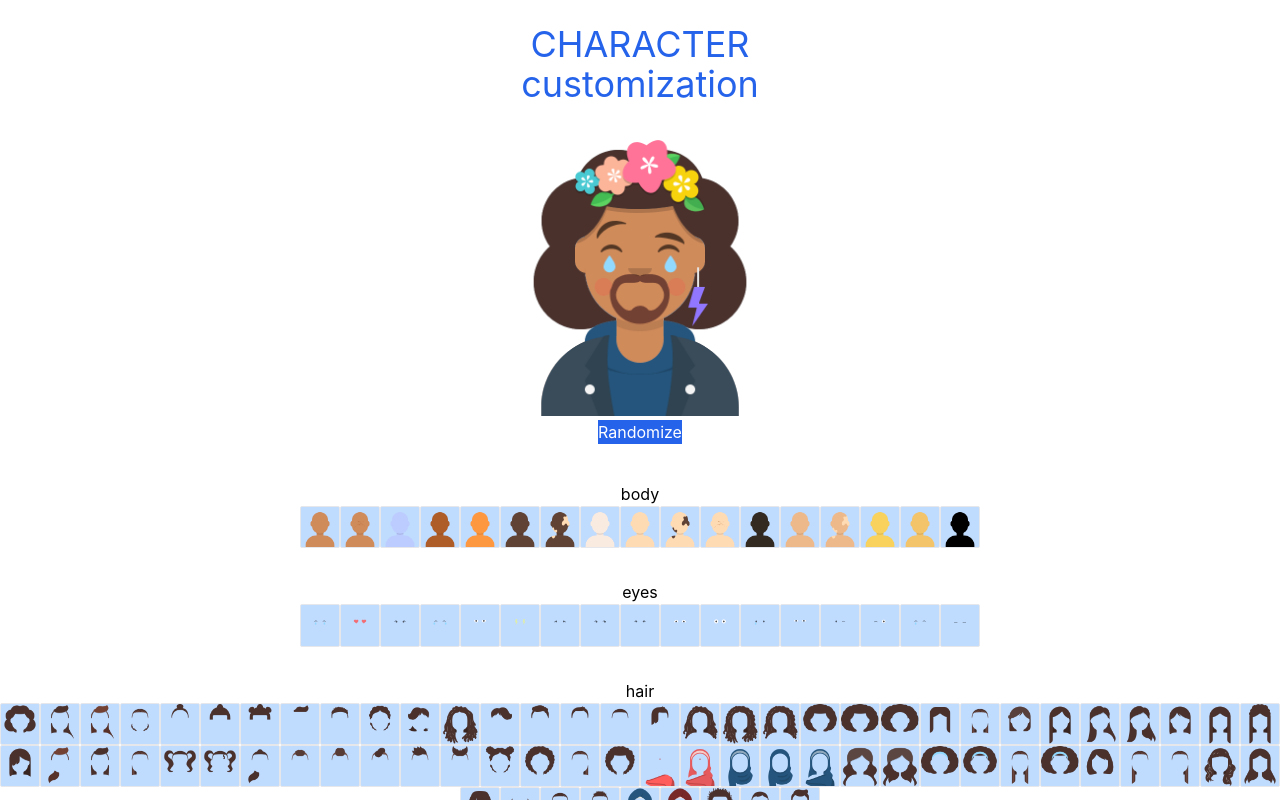
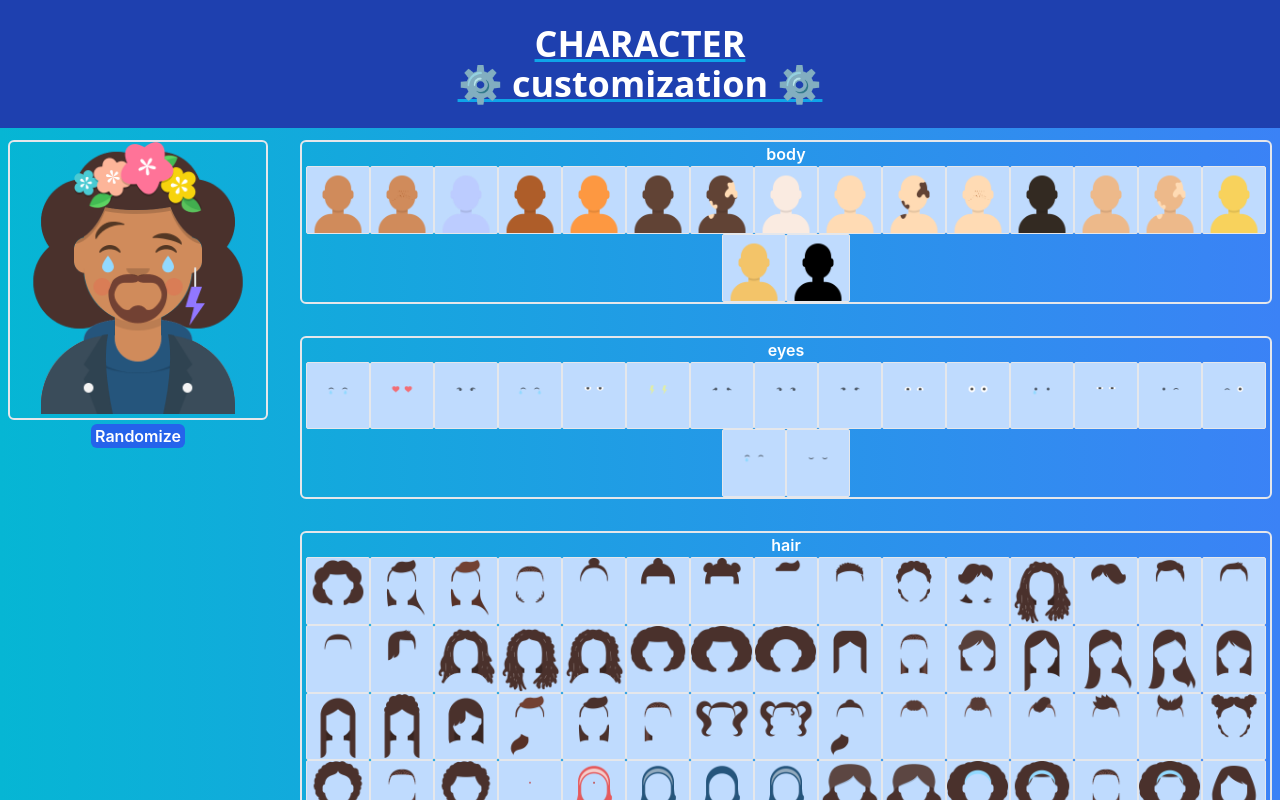
Before and after one commit to hainx1610/char-builder, a React (Create React App) app: page / in a window 1280 px wide. Shown: the top 800 px of the page. Built offline with nearby package versions, Linux system fonts and the light colour scheme.

Commit message:
add some colors to the UI

```diff
--- a/src/App.js
+++ b/src/App.js
@@ -20,7 +20,7 @@ const total = {
 
 function Avatar({ avatarObj }) {
   return (
-    <div className="relative h-[280px] w-[260px]">
+    <div className="relative h-[280px] w-[260px] rounded-md  border-2">
       {Object.entries(avatarObj).map((item, index) => {
         const [listName, number] = item;
         let subfolder = listName;
@@ -58,7 +58,7 @@ function Avatar({ avatarObj }) {
 function RandomizeBtn({ randomize }) {
   return (
     <button
-      className=" bg-blue-600 text-white hover:cursor-pointer hover:brightness-90"
+      className="my-1 rounded-md bg-blue-600 px-1 font-semibold text-white hover:cursor-pointer hover:brightness-90"
       onClick={randomize}
     >
       Randomize
@@ -68,7 +68,7 @@ function RandomizeBtn({ randomize }) {
 
 function AvatarWrapper({ avatarObj, randomize }) {
   return (
-    <div className="fixed top-32 flex w-[100%] flex-col items-center bg-white py-3">
+    <div className="fixed top-32 flex w-[100%] flex-col items-center bg-blue-300 py-3 md:ml-2 md:w-auto md:bg-inherit">
       <Avatar avatarObj={avatarObj} />
       <RandomizeBtn randomize={randomize} />
     </div>
@@ -80,8 +80,8 @@ function Square({ subfolder, subIndex, handleClick }) {
     <img
       src={require(`./character/${subfolder}/${subIndex}.png`)}
       alt=""
-      width={"40px"}
-      className=" rounded-sm border bg-blue-200 hover:cursor-pointer hover:brightness-90"
+      // width={"40px"}
+      className=" w-12 rounded-sm border bg-blue-200 hover:cursor-pointer hover:brightness-90 md:w-16"
       onClick={() => handleClick(subfolder, subIndex)}
     />
   );
@@ -122,8 +122,8 @@ function ItemsList({ listName, number, handleClick }) {
 
 function PartListSection({ listName, number, handleClick }) {
   return (
-    <div className="my-8 flex flex-col items-center">
-      <h2>{listName}</h2>
+    <div className="my-8 flex flex-col items-center rounded-md border-2">
+      <h2 className="font-semibold text-white">{listName}</h2>
       <ItemsList
         listName={listName}
         number={number}
@@ -135,7 +135,7 @@ function PartListSection({ listName, number, handleClick }) {
 
 function PartListsArea({ handleClick }) {
   return (
-    <div className=" mt-[450px]">
+    <div className=" m-2 mt-[450px] md:mt-[108px] md:ml-[300px]">
       {Object.entries(total).map((item, index) => {
         const [listName, number] = item;
 
@@ -184,7 +184,7 @@ function MainArea() {
   };
 
   return (
-    <div className="flex flex-col items-center">
+    <div className="flex flex-col items-center md:flex-row">
       <AvatarWrapper avatarObj={avatarObj} randomize={randomize} />
       <PartListsArea handleClick={handleClick} />
     </div>
@@ -193,9 +193,9 @@ function MainArea() {
 
 function App() {
   return (
-    <div className="flex flex-col items-center">
-      <div className="fixed mx-auto w-[100%] bg-white p-6 text-center text-4xl text-blue-600">
-        CHARACTER <br></br>customization
+    <div className="flex flex-col items-center bg-gradient-to-r from-cyan-500 to-blue-500">
+      <div className="font fixed mx-auto w-[100%] bg-blue-800 p-6 text-center font-sans text-4xl font-semibold text-white underline decoration-sky-500">
+        CHARACTER <br></br>⚙ customization ⚙
       </div>
 
       <MainArea />
```
